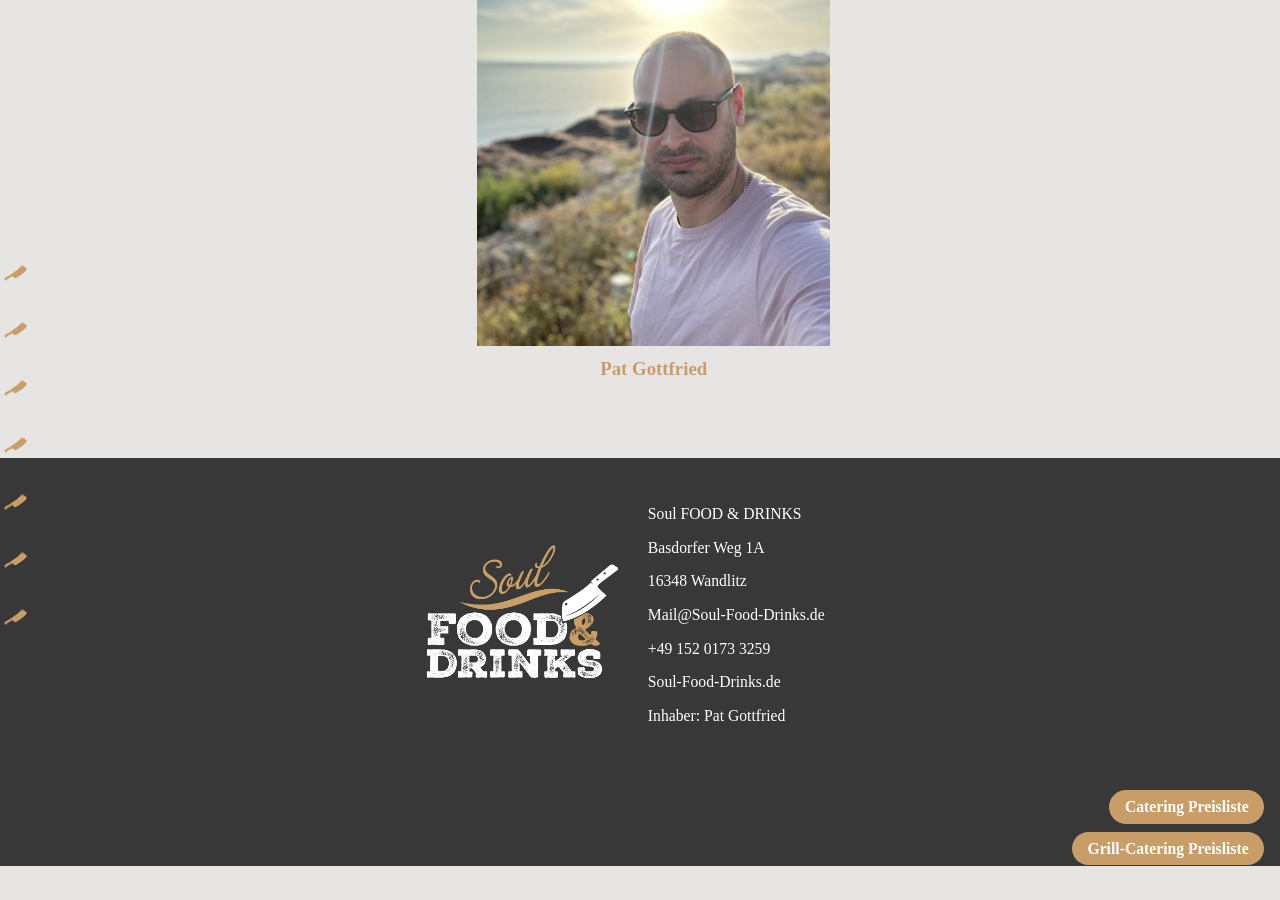
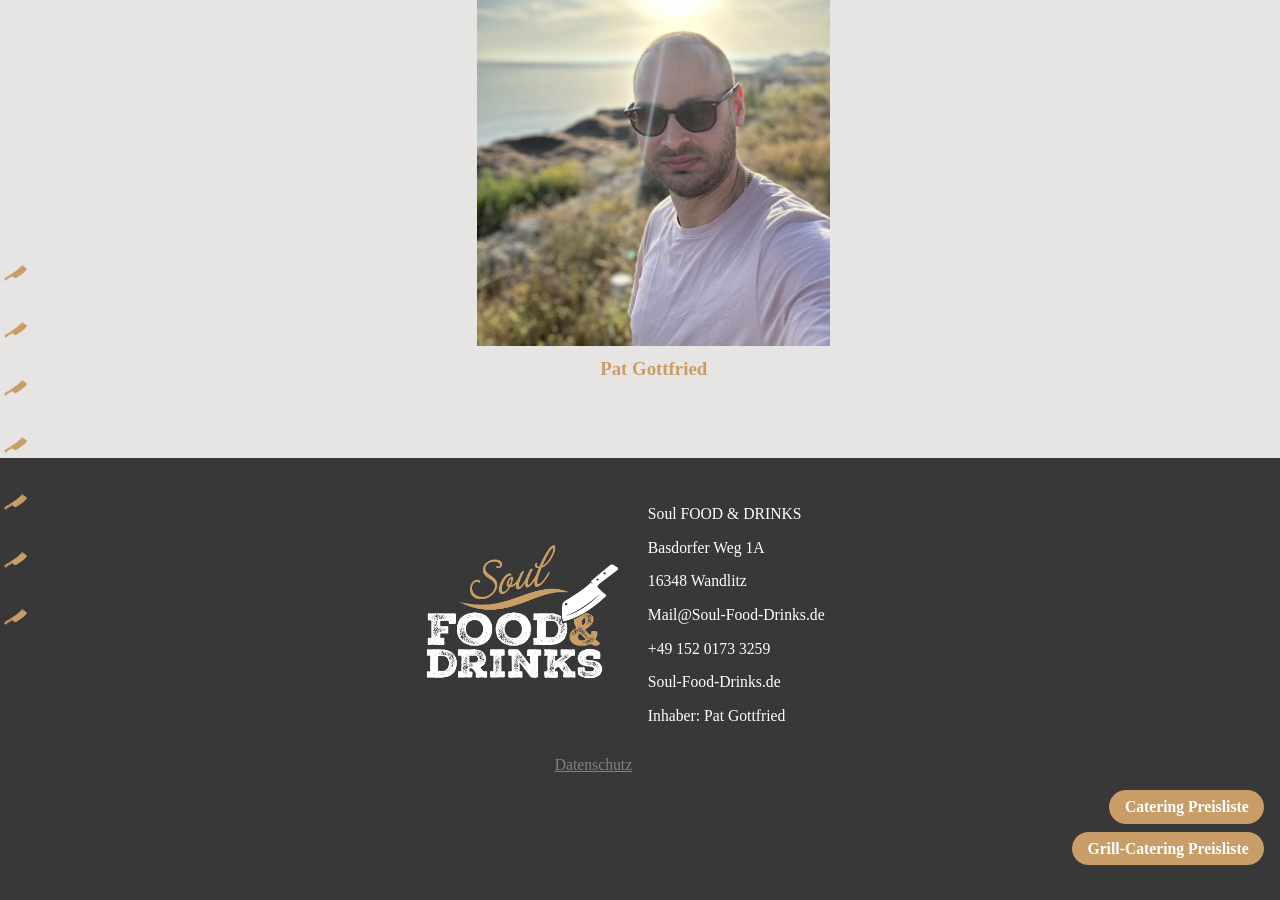
Before and after one commit to Soul-FOOD-DRINKS/website, a Jekyll site: the page index.html, which Jekyll copies as it is, in a window 1280 px wide and 900 px high, scrolled down 6816 px. Built offline with Jekyll 4.4.1, drawn with Linux system fonts in a browser that asks for light colours; some web fonts are replaced; before the commit the page ends 7682 px from its top, so only the background shows below that.

Commit message:
privacy 2

```diff
--- a/assets/css/styles.css
+++ b/assets/css/styles.css
@@ -283,6 +283,13 @@ footer {
         object-fit: contain;
         justify-self: end;
     }
+
+    a {
+        display: block;
+        justify-self: end;
+        color: grey;
+        text-align: center;
+    }
 }
 
 @media (min-width: 100rem) {
--- a/index.html
+++ b/index.html
@@ -284,6 +284,7 @@
             <p>Soul-Food-Drinks.de</p>
             <p>Inhaber: Pat Gottfried</p>
         </div>
+        <a href="/datenschutz"> Datenschutz </a>
     </footer>
   </body>
 </html>
```
